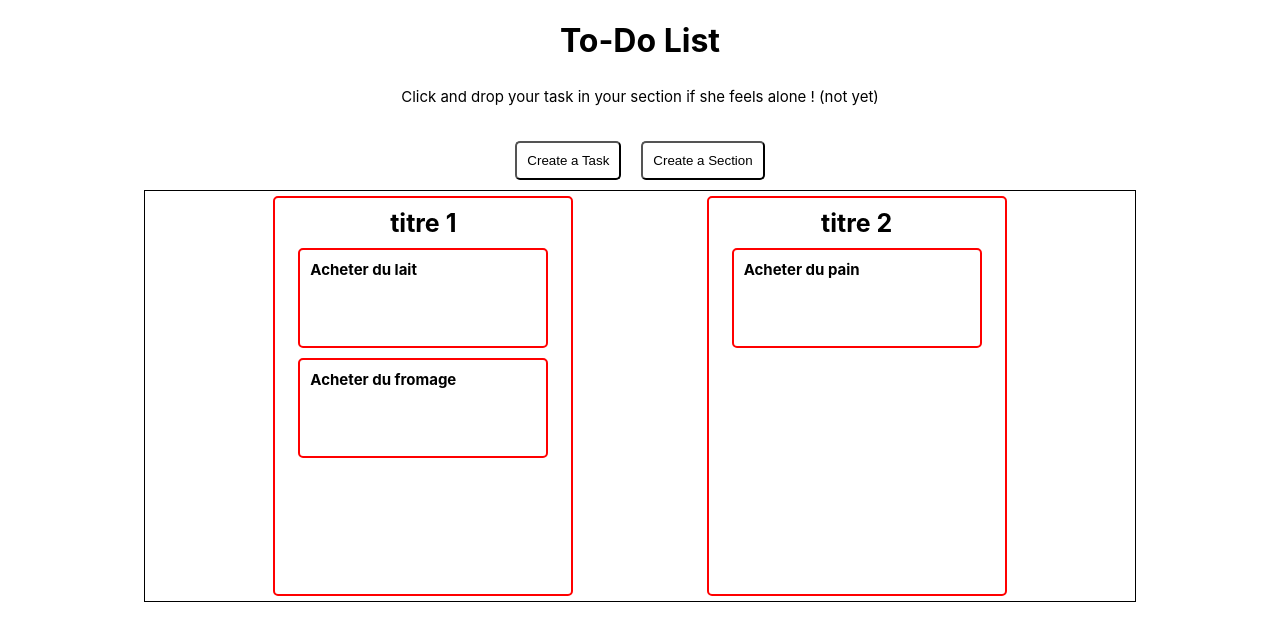
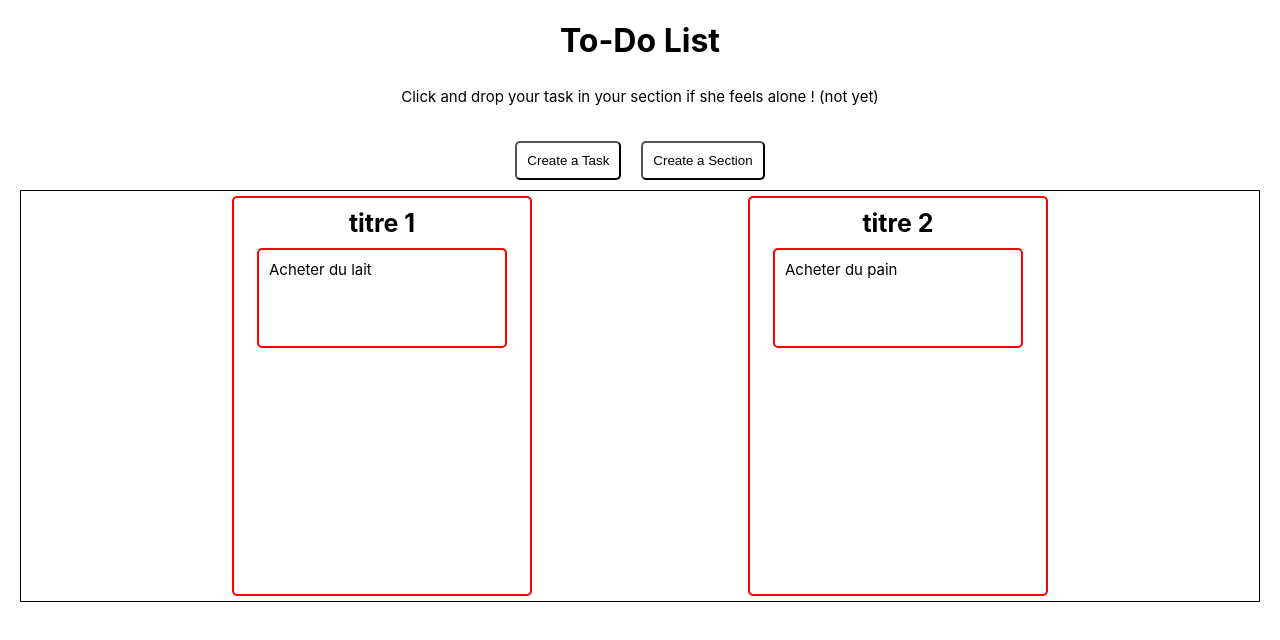
Before and after one commit to adamctr/react-todolist, a React (Create React App) app: page / in a window 1280 px wide. Shown: the top 640 px of the page. Built offline with nearby package versions, Linux system fonts and the light colour scheme.

Commit message:
dynamic title not finished

```diff
--- a/src/App.js
+++ b/src/App.js
@@ -2,6 +2,7 @@ import "./App.css";
 import React from "react";
 import styled, { css } from "styled-components";
 import ToDoElements from "./ToDoElements";
+import PopUpForm from "./components/PopUpForm";
 
 const Main = styled.main`
   display: flex;
@@ -27,6 +28,10 @@ function App() {
       </Header>
 
       <Main>
+        {/* <PopUpForm handleClose={() => {}} content={<div>
+          <h2>Title</h2>
+          <p>This is sample</p>
+        </div>}></PopUpForm> */}
         <ToDoElements></ToDoElements>
       </Main>
     </div>
--- a/src/ToDoElements.js
+++ b/src/ToDoElements.js
@@ -7,7 +7,9 @@ import ButtonCreate from "./components/ButtonCreate";
 
 const ToDoElementsWrapper = styled.div`
   display: flex;
-  width: 80%;
+  flex-wrap: wrap;
+  width: 100%;
+  height: 100%;
   margin: auto;
   justify-content: space-evenly;
   align-items: center;
@@ -24,7 +26,7 @@ const ToDoElements = () => {
 
   const [todos, setTodos] = useState([
     { id: 1, sectionRef: 1, desc: "Acheter du lait" },
-    { id: 2, sectionRef: 1, desc: "Acheter du fromage" },
+    { id: 2, sectionRef: 3, desc: "Acheter du fromage" },
     { id: 3, sectionRef: 2, desc: "Acheter du pain" },
   ]);
 
@@ -33,7 +35,20 @@ const ToDoElements = () => {
     { id: 2, title: "titre 2" },
   ]);
 
-  const createSection = (todo) => {
+  const [toggle, setToggle] = React.useState(true);
+  function toggleInput() {
+    setToggle(false);
+  }
+
+  const createSection = (section) => {
+    const newSections = [...sections];
+    newSections.push(section);
+    setSections(newSections);
+  };
+
+  const modifyTitleSection = (e, id) => {};
+
+  const createTodo = (todo) => {
     const newTodos = [...todos];
     newTodos.push(todo);
     setTodos(newTodos);
@@ -47,9 +62,28 @@ const ToDoElements = () => {
       </ButtonCreateWrapper>
 
       <ToDoElementsWrapper>
-        {sections.map((section) => (
+        {sections.map((section, index) => (
           <Section key={section.id}>
-            {section.title}
+            <h2>{section.title}</h2>
+
+            {/* Changer titre dynamiquement */}
+            {/* {toggle ? (
+              <h2 onDoubleClick={toggleInput}>{section.title}</h2>
+            ) : (
+              <input
+                type="text"
+                value={section.title}
+                onChange={(e) => modifyTitleSection(e)}
+                onKeyDown={(event) => {
+                  if (event.key === "Enter" || event.key === "Escape") {
+                    setToggle(true);
+                    event.preventDefault();
+                    event.stopPropagation();
+                  }
+                }}
+              />
+            )} */}
+            {/* On affiche le todo dans sa section attribuée */}
             {todos.map((todo) =>
               todo.sectionRef === section.id ? (
                 <Task key={todo.id} sectionRef={todo.sectionRef}>
--- /dev/null
+++ b/src/components/PopUpForm.js
@@ -0,0 +1,46 @@
+import React from "react";
+import styled from "styled-components";
+
+const PopUpFormBox = styled.div`
+  position: fixed;
+  background-color: rgba(0, 0, 0, 0.5);
+  left: 0;
+  top: 0;
+  width: 100%;
+  height: 100vh;
+`;
+
+const FormBox = styled.div`
+  position: relative;
+  top: 25%;
+  width: 50%;
+  min-height: 300px;
+  background-color: #fff;
+  border: 1px solid #999;
+  border-radius: 4px;
+  margin: 20px auto;
+  padding: 20px;
+  overflow: auto;
+`;
+
+const CloseBox = styled.div`
+  position: absolute;
+  top: 10px;
+  right: 10px;
+  width: 25px;
+  height: 25px;
+  border: 2px solid black;
+  cursor: pointer;
+`;
+
+const PopUpForm = () => {
+  return (
+    <PopUpFormBox>
+      <FormBox>
+        <CloseBox />
+      </FormBox>
+    </PopUpFormBox>
+  );
+};
+
+export default PopUpForm;
--- a/src/components/Section.js
+++ b/src/components/Section.js
@@ -16,9 +16,5 @@ const SectionWrapper = styled.section`
 `;
 
 export default function Section(props) {
-  return (
-    <SectionWrapper>
-      <h2>{props.children}</h2>
-    </SectionWrapper>
-  );
+  return <SectionWrapper>{props.children}</SectionWrapper>;
 }
```
